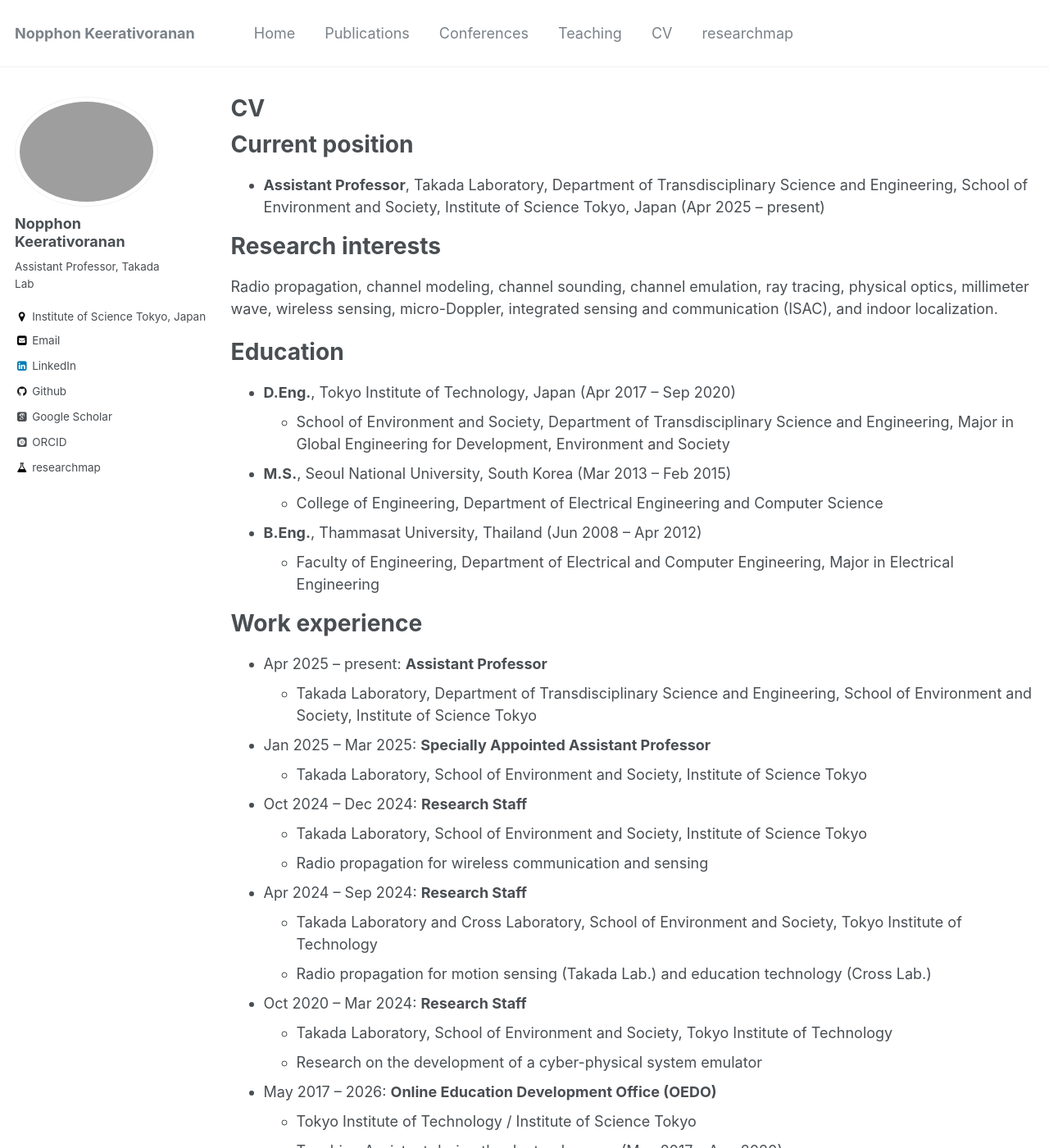
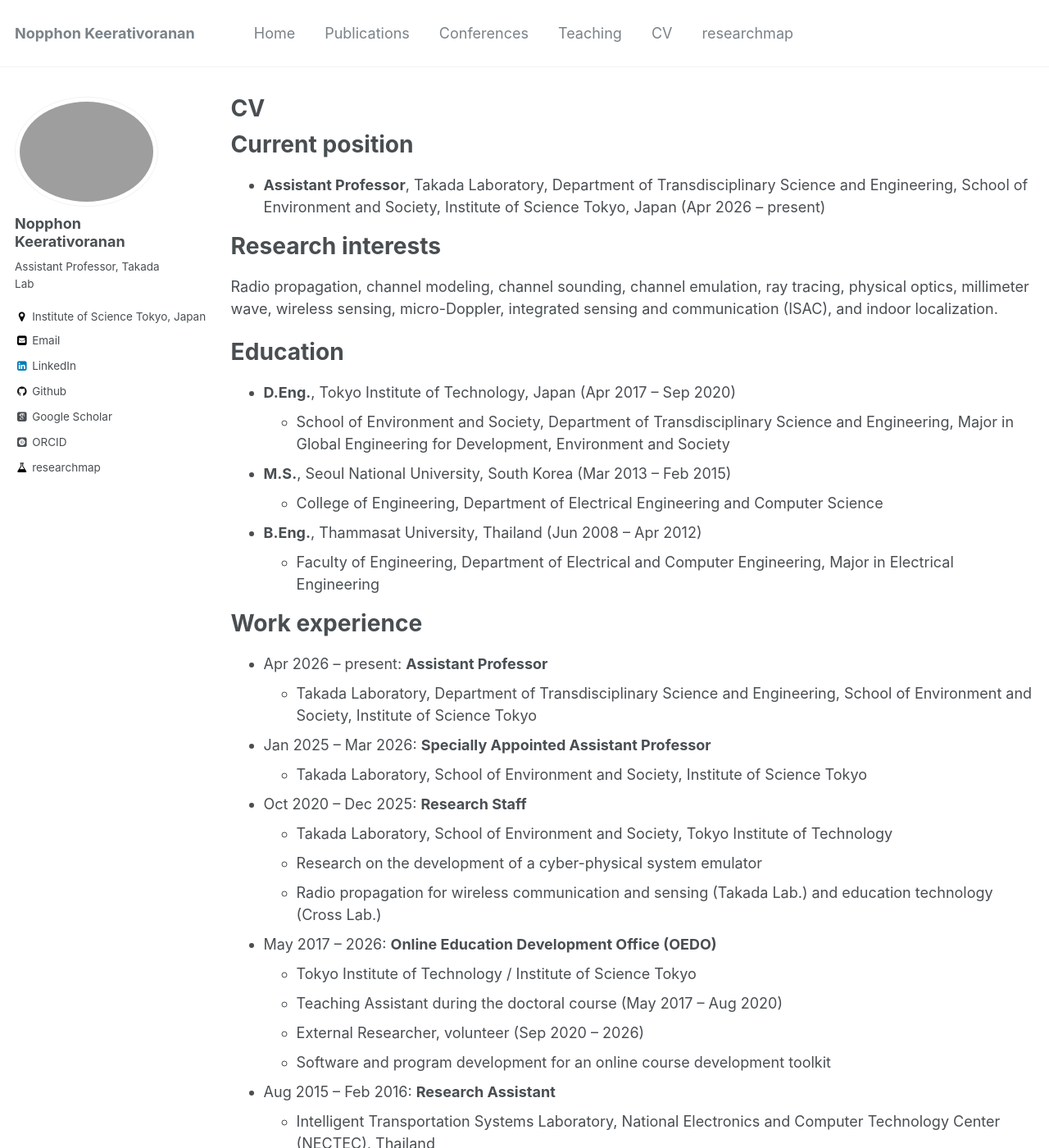
Before and after one commit to KeNopphon/KeNopphon.github.io, a Jekyll site: the page built from _pages/cv.md, in a window 1280 px wide and 1400 px high. Shown: the whole window at 82% size. Built offline with Jekyll 4.4.1, drawn with Linux system fonts in a browser that asks for light colours; some web fonts are replaced.

Commit message:
Update cv.md
fixed job timeline

```diff
--- a/_pages/cv.md
+++ b/_pages/cv.md
@@ -11,7 +11,7 @@ redirect_from:
 
 Current position
 ======
-* **Assistant Professor**, Takada Laboratory, Department of Transdisciplinary Science and Engineering, School of Environment and Society, Institute of Science Tokyo, Japan (Apr 2025 – present)
+* **Assistant Professor**, Takada Laboratory, Department of Transdisciplinary Science and Engineering, School of Environment and Society, Institute of Science Tokyo, Japan (Apr 2026 – present)
 
 Research interests
 ======
@@ -28,19 +28,14 @@ Education
 
 Work experience
 ======
-* Apr 2025 – present: **Assistant Professor**
+* Apr 2026 – present: **Assistant Professor**
   * Takada Laboratory, Department of Transdisciplinary Science and Engineering, School of Environment and Society, Institute of Science Tokyo
-* Jan 2025 – Mar 2025: **Specially Appointed Assistant Professor**
+* Jan 2025 – Mar 2026: **Specially Appointed Assistant Professor**
   * Takada Laboratory, School of Environment and Society, Institute of Science Tokyo
-* Oct 2024 – Dec 2024: **Research Staff**
-  * Takada Laboratory, School of Environment and Society, Institute of Science Tokyo
-  * Radio propagation for wireless communication and sensing
-* Apr 2024 – Sep 2024: **Research Staff**
-  * Takada Laboratory and Cross Laboratory, School of Environment and Society, Tokyo Institute of Technology
-  * Radio propagation for motion sensing (Takada Lab.) and education technology (Cross Lab.)
-* Oct 2020 – Mar 2024: **Research Staff**
+* Oct 2020 – Dec 2025: **Research Staff**
   * Takada Laboratory, School of Environment and Society, Tokyo Institute of Technology
   * Research on the development of a cyber-physical system emulator
+  * Radio propagation for wireless communication and sensing (Takada Lab.) and education technology (Cross Lab.)
 * May 2017 – 2026: **Online Education Development Office [(OEDO)](https://www.oedo.citl.titech.ac.jp/index-en)**
   * Tokyo Institute of Technology / Institute of Science Tokyo
   * Teaching Assistant during the doctoral course (May 2017 – Aug 2020)
```
